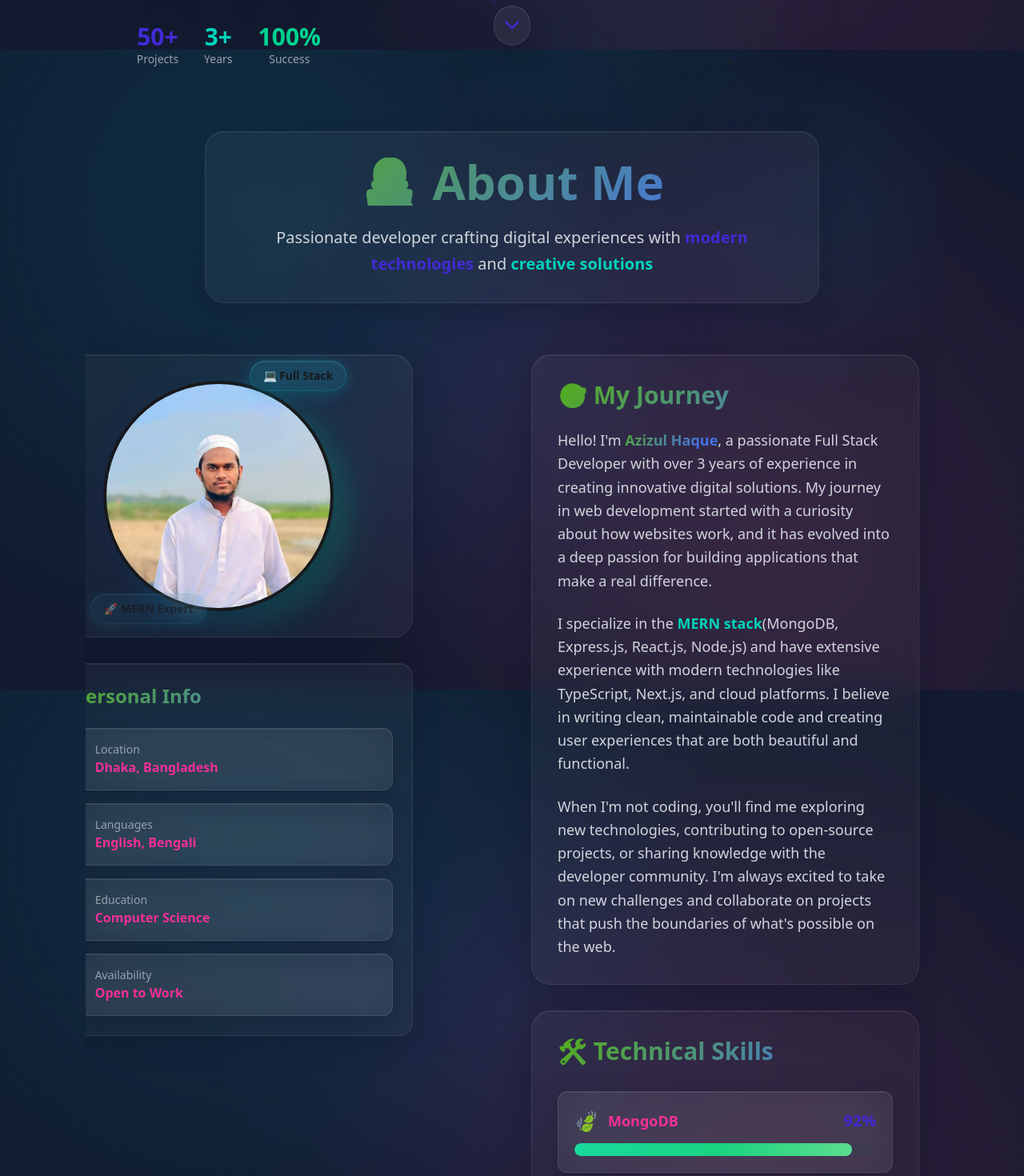
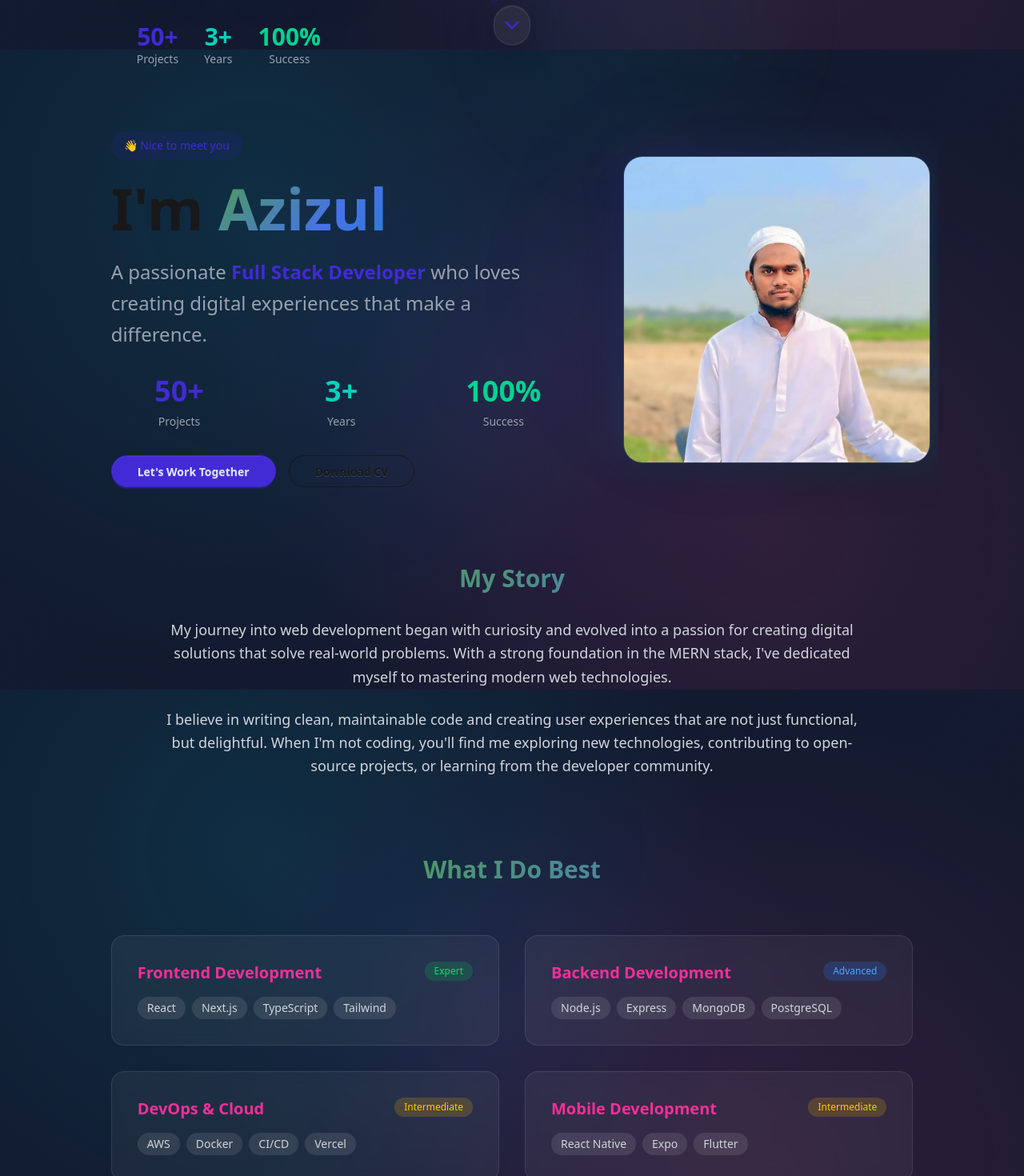
Before and after one commit to Azizul-haque1/my-portfolio, a React (Vite) app: page / in a window 1280 px wide. Shown: the part 738-2208 px from the top of the page at 80% size. Built offline with nearby package versions, Linux system fonts and the light colour scheme.

Commit message:
about section modify

```diff
--- a/src/components/About.jsx
+++ b/src/components/About.jsx
@@ -15,247 +15,209 @@ export default function About() {
     }, []);
 
     const skills = [
-        { name: "MongoDB", value: 92, icon: "🍃", color: "from-emerald-400 to-green-500" },
-        { name: "Express.js", value: 88, icon: "⚡", color: "from-yellow-400 to-orange-500" },
-        { name: "React.js", value: 95, icon: "⚛️", color: "from-cyan-400 to-blue-500" },
-        { name: "Node.js", value: 90, icon: "🟢", color: "from-green-400 to-emerald-500" },
-        { name: "TypeScript", value: 85, icon: "📘", color: "from-blue-400 to-indigo-500" },
-        { name: "Next.js", value: 87, icon: "▲", color: "from-gray-400 to-slate-600" },
-    ];
-
-    const achievements = [
-        { number: "50+", label: "Projects Completed", icon: "🚀" },
-        { number: "3+", label: "Years Experience", icon: "⏰" },
-        { number: "100%", label: "Client Satisfaction", icon: "⭐" },
-        { number: "24/7", label: "Support Available", icon: "🛠️" }
-    ];
-
-    const personalInfo = [
-        { label: "Location", value: "Dhaka, Bangladesh", icon: "📍" },
-        { label: "Languages", value: "English, Bengali", icon: "🌐" },
-        { label: "Education", value: "Computer Science", icon: "🎓" },
-        { label: "Availability", value: "Open to Work", icon: "💼" }
+        { name: "Frontend Development", level: "Expert", technologies: ["React", "Next.js", "TypeScript", "Tailwind"] },
+        { name: "Backend Development", level: "Advanced", technologies: ["Node.js", "Express", "MongoDB", "PostgreSQL"] },
+        { name: "DevOps & Cloud", level: "Intermediate", technologies: ["AWS", "Docker", "CI/CD", "Vercel"] },
+        { name: "Mobile Development", level: "Intermediate", technologies: ["React Native", "Expo", "Flutter"] }
     ];
 
     return (
         <section id="about" className="py-20 relative overflow-hidden">
             {/* Background Elements */}
-            <div className="absolute top-10 right-10 w-72 h-72 bg-gradient-to-r from-primary/8 to-accent/8 rounded-full blur-3xl"></div>
-            <div className="absolute bottom-10 left-10 w-64 h-64 bg-gradient-to-r from-info/8 to-success/8 rounded-full blur-2xl"></div>
+            <div className="absolute top-20 right-20 w-96 h-96 bg-gradient-to-r from-primary/5 to-accent/5 rounded-full blur-3xl"></div>
+            <div className="absolute bottom-20 left-20 w-80 h-80 bg-gradient-to-r from-info/5 to-success/5 rounded-full blur-3xl"></div>
 
-            <div className="container mx-auto px-6 relative z-10">
+            <div className="max-w-7xl mx-auto px-6 lg:px-8 relative z-10">
 
-                {/* Section Header */}
+                {/* Hero Section */}
+                <div className="grid lg:grid-cols-5 gap-16 items-center mb-24">
+
+                    {/* Left Content - 3 columns */}
+                    <div className="lg:col-span-3 space-y-8">
+                        <motion.div
+                            initial={{ opacity: 0, x: -50 }}
+                            whileInView={{ opacity: 1, x: 0 }}
+                            transition={{ duration: 0.8 }}
+                        >
+                            <div className="inline-block px-4 py-2 bg-primary/10 text-primary rounded-full text-sm font-medium mb-6">
+                                👋 Nice to meet you
+                            </div>
+
+                            <h2 className="text-5xl lg:text-7xl font-bold mb-6">
+                                I'm <span className="text-gradient">Azizul</span>
+                            </h2>
+
+                            <p className="text-2xl text-gray-400 mb-8 leading-relaxed">
+                                A passionate <span className="text-primary font-semibold">Full Stack Developer</span> who
+                                loves creating digital experiences that make a difference.
+                            </p>
+                        </motion.div>
+
+                        <motion.div
+                            initial={{ opacity: 0, y: 30 }}
+                            whileInView={{ opacity: 1, y: 0 }}
+                            transition={{ duration: 0.8, delay: 0.2 }}
+                            className="grid grid-cols-3 gap-8"
+                        >
+                            <div className="text-center">
+                                <div className="text-4xl font-bold text-primary mb-2">50+</div>
+                                <div className="text-gray-400 text-sm">Projects</div>
+                            </div>
+                            <div className="text-center">
+                                <div className="text-4xl font-bold text-accent mb-2">3+</div>
+                                <div className="text-gray-400 text-sm">Years</div>
+                            </div>
+                            <div className="text-center">
+                                <div className="text-4xl font-bold text-success mb-2">100%</div>
+                                <div className="text-gray-400 text-sm">Success</div>
+                            </div>
+                        </motion.div>
+
+                        <motion.div
+                            initial={{ opacity: 0, y: 30 }}
+                            whileInView={{ opacity: 1, y: 0 }}
+                            transition={{ duration: 0.8, delay: 0.4 }}
+                            className="flex gap-4"
+                        >
+                            <motion.button
+                                whileHover={{ scale: 1.05 }}
+                                whileTap={{ scale: 0.95 }}
+                                className="btn btn-primary px-8 py-3 rounded-full font-semibold"
+                            >
+                                Let's Work Together
+                            </motion.button>
+
+                            <motion.button
+                                whileHover={{ scale: 1.05 }}
+                                whileTap={{ scale: 0.95 }}
+                                className="btn btn-outline px-8 py-3 rounded-full font-semibold"
+                            >
+                                Download CV
+                            </motion.button>
+                        </motion.div>
+                    </div>
+
+                    {/* Right Image - 2 columns */}
+                    <div className="lg:col-span-2">
+                        <motion.div
+                            ref={imageRef}
+                            initial={{ opacity: 0, scale: 0.8 }}
+                            whileInView={{ opacity: 1, scale: 1 }}
+                            transition={{ duration: 0.8 }}
+                            className="relative"
+                        >
+                            <div className="relative w-80 h-80 lg:w-96 lg:h-96 mx-auto">
+                                <div className="absolute inset-0 bg-gradient-to-br from-primary/20 to-accent/20 rounded-3xl blur-xl"></div>
+                                <div className="relative w-full h-full rounded-3xl overflow-hidden border border-white/10 shadow-2xl">
+                                    <img
+                                        src={ahPHoto}
+                                        alt="Azizul Haque"
+                                        className="w-full h-full object-cover"
+                                    />
+                                </div>
+                            </div>
+                        </motion.div>
+                    </div>
+                </div>
+
+                {/* About Story */}
                 <motion.div
-                    initial={{ opacity: 0, y: -30 }}
+                    initial={{ opacity: 0, y: 50 }}
                     whileInView={{ opacity: 1, y: 0 }}
-                    transition={{ duration: 0.6 }}
-                    className="text-center mb-16"
+                    transition={{ duration: 0.8 }}
+                    className="max-w-4xl mx-auto text-center mb-24"
                 >
-                    <div className="glass-card p-8 rounded-3xl max-w-3xl mx-auto">
-                        <h2 className="text-6xl font-bold text-gradient mb-6">
-                            👨‍💻 About Me
-                        </h2>
-                        <p className="text-gray-300 text-xl leading-relaxed">
-                            Passionate developer crafting digital experiences with
-                            <span className="text-primary font-semibold"> modern technologies</span> and
-                            <span className="text-accent font-semibold"> creative solutions</span>
+                    <h3 className="text-3xl font-bold text-gradient mb-8">My Story</h3>
+                    <div className="text-lg text-gray-300 leading-relaxed space-y-6">
+                        <p>
+                            My journey into web development began with curiosity and evolved into a passion for creating
+                            digital solutions that solve real-world problems. With a strong foundation in the
+                            MERN stack, I've dedicated myself to mastering modern web technologies.
+                        </p>
+                        <p>
+                            I believe in writing clean, maintainable code and creating user experiences that are not
+                            just functional, but delightful. When I'm not coding, you'll find me exploring new
+                            technologies, contributing to open-source projects, or learning from the developer community.
                         </p>
                     </div>
                 </motion.div>
 
-                {/* Main Content Grid */}
-                <div className="grid lg:grid-cols-2 gap-12 items-start mb-16">
+                {/* Skills Section */}
+                <div className="mb-24">
+                    <motion.h3
+                        initial={{ opacity: 0, y: 30 }}
+                        whileInView={{ opacity: 1, y: 0 }}
+                        transition={{ duration: 0.6 }}
+                        className="text-3xl font-bold text-center text-gradient mb-16"
+                    >
+                        What I Do Best
+                    </motion.h3>
 
-                    {/* Left Side - Image and Personal Info */}
-                    <motion.div
-                        ref={imageRef}
-                        initial={{ x: -100, opacity: 0 }}
-                        whileInView={{ x: 0, opacity: 1 }}
-                        transition={{ duration: 0.8 }}
-                        className="space-y-8"
-                    >
-                        {/* Profile Image */}
-                        <div className="glass-card p-8 rounded-3xl">
-                            <div className="relative mx-auto w-fit">
-                                {/* Animated rings */}
-                                <div className="absolute inset-0 w-80 h-80 bg-gradient-to-r from-primary/20 to-accent/20 rounded-full blur-xl animate-pulse"></div>
-                                <div className="absolute inset-4 w-72 h-72 bg-gradient-to-r from-info/15 to-success/15 rounded-full blur-lg animate-pulse" style={{animationDelay: '1s'}}></div>
-
-                                <div className="relative w-72 h-72 rounded-full overflow-hidden border-4 border-gradient-to-r from-primary to-accent shadow-2xl">
-                                    <img
-                                        src={ahPHoto}
-                                        alt="Azizul Haque"
-                                        className="w-full h-full object-cover hover:scale-110 transition-transform duration-700"
-                                    />
+                    <div className="grid md:grid-cols-2 gap-8">
+                        {skills.map((skill, index) => (
+                            <motion.div
+                                key={index}
+                                initial={{ opacity: 0, y: 30 }}
+                                whileInView={{ opacity: 1, y: 0 }}
+                                transition={{ duration: 0.6, delay: index * 0.1 }}
+                                className="p-8 rounded-2xl bg-white/5 backdrop-blur-sm border border-white/10
+                                         hover:bg-white/10 transition-all duration-300 group"
+                            >
+                                <div className="flex justify-between items-start mb-4">
+                                    <h4 className="text-xl font-semibold text-secondary">{skill.name}</h4>
+                                    <span className={`px-3 py-1 rounded-full text-xs font-medium ${
+                                        skill.level === 'Expert' ? 'bg-green-500/20 text-green-400' :
+                                        skill.level === 'Advanced' ? 'bg-blue-500/20 text-blue-400' :
+                                        'bg-yellow-500/20 text-yellow-400'
+                                    }`}>
+                                        {skill.level}
+                                    </span>
                                 </div>
 
-                                {/* Floating badges */}
-                                <div className="absolute -top-4 -right-4 glass-button px-4 py-2 rounded-full text-sm font-semibold animate-bounce">
-                                    💻 Full Stack
+                                <div className="flex flex-wrap gap-2">
+                                    {skill.technologies.map((tech, techIndex) => (
+                                        <span
+                                            key={techIndex}
+                                            className="px-3 py-1 bg-white/10 text-gray-300 rounded-full text-sm
+                                                     group-hover:bg-primary/20 group-hover:text-primary transition-all duration-300"
+                                        >
+                                            {tech}
+                                        </span>
+                                    ))}
                                 </div>
-                                <div className="absolute -bottom-4 -left-4 glass-button px-4 py-2 rounded-full text-sm font-semibold animate-pulse">
-                                    🚀 MERN Expert
-                                </div>
-                            </div>
-                        </div>
-
-                        {/* Personal Information */}
-                        <div className="glass-card p-6 rounded-2xl">
-                            <h3 className="text-2xl font-bold text-gradient mb-6">📋 Personal Info</h3>
-                            <div className="grid grid-cols-1 gap-4">
-                                {personalInfo.map((info, index) => (
-                                    <motion.div
-                                        key={index}
-                                        initial={{ opacity: 0, x: -20 }}
-                                        whileInView={{ opacity: 1, x: 0 }}
-                                        transition={{ delay: index * 0.1, duration: 0.5 }}
-                                        className="glass p-4 rounded-xl flex items-center gap-4 hover:glass-button transition-all duration-300"
-                                    >
-                                        <span className="text-2xl">{info.icon}</span>
-                                        <div>
-                                            <div className="text-sm text-gray-400">{info.label}</div>
-                                            <div className="text-secondary font-semibold">{info.value}</div>
-                                        </div>
-                                    </motion.div>
-                                ))}
-                            </div>
-                        </div>
-                    </motion.div>
-
-                    {/* Right Side - About Text and Skills */}
-                    <motion.div
-                        initial={{ y: 50, opacity: 0 }}
-                        whileInView={{ y: 0, opacity: 1 }}
-                        transition={{ duration: 0.8 }}
-                        className="space-y-8"
-                    >
-                        {/* About Description */}
-                        <div className="glass-card p-8 rounded-3xl">
-                            <h3 className="text-3xl font-bold text-gradient mb-6">
-                                🎯 My Journey
-                            </h3>
-
-                            <div className="space-y-6 text-gray-300 text-lg leading-relaxed">
-                                <p>
-                                    Hello! I'm <span className="text-primary font-semibold text-gradient">Azizul Haque</span>,
-                                    a passionate Full Stack Developer with over 3 years of experience in creating
-                                    innovative digital solutions. My journey in web development started with a curiosity
-                                    about how websites work, and it has evolved into a deep passion for building
-                                    applications that make a real difference.
-                                </p>
-
-                                <p>
-                                    I specialize in the <span className="text-accent font-semibold">MERN stack</span>
-                                    (MongoDB, Express.js, React.js, Node.js) and have extensive experience with
-                                    modern technologies like TypeScript, Next.js, and cloud platforms. I believe in
-                                    writing clean, maintainable code and creating user experiences that are both
-                                    beautiful and functional.
-                                </p>
-
-                                <p>
-                                    When I'm not coding, you'll find me exploring new technologies, contributing to
-                                    open-source projects, or sharing knowledge with the developer community. I'm
-                                    always excited to take on new challenges and collaborate on projects that push
-                                    the boundaries of what's possible on the web.
-                                </p>
-                            </div>
-                        </div>
-
-                        {/* Technical Skills */}
-                        <div className="glass-card p-8 rounded-3xl">
-                            <h3 className="text-3xl font-bold text-gradient mb-8">🛠️ Technical Skills</h3>
-                            <div className="space-y-6">
-                                {skills.map((skill, i) => (
-                                    <motion.div
-                                        key={i}
-                                        initial={{ opacity: 0, x: -20 }}
-                                        whileInView={{ opacity: 1, x: 0 }}
-                                        transition={{ delay: i * 0.1, duration: 0.5 }}
-                                        className="glass p-5 rounded-xl hover:glass-card transition-all duration-300 group"
-                                    >
-                                        <div className="flex justify-between items-center mb-3">
-                                            <span className="font-bold text-secondary flex items-center gap-3 text-lg">
-                                                <span className="text-2xl group-hover:animate-bounce">{skill.icon}</span>
-                                                {skill.name}
-                                            </span>
-                                            <span className="text-primary font-bold text-xl">
-                                                {skill.value}%
-                                            </span>
-                                        </div>
-
-                                        <div className="w-full bg-gray-700/30 rounded-full h-4 overflow-hidden">
-                                            <motion.div
-                                                initial={{ width: 0 }}
-                                                whileInView={{ width: `${skill.value}%` }}
-                                                transition={{ delay: i * 0.1 + 0.3, duration: 1.2, ease: "easeOut" }}
-                                                className={`h-full bg-gradient-to-r ${skill.color} rounded-full relative overflow-hidden`}
-                                            >
-                                                <div className="absolute inset-0 bg-white/20 animate-pulse"></div>
-                                                <div className="absolute inset-0 bg-gradient-to-r from-transparent via-white/30 to-transparent animate-shimmer"></div>
-                                            </motion.div>
-                                        </div>
-                                    </motion.div>
-                                ))}
-                            </div>
-                        </div>
-                    </motion.div>
-                </div>
-
-                {/* Achievements Section */}
-                <motion.div
-                    initial={{ opacity: 0, y: 30 }}
-                    whileInView={{ opacity: 1, y: 0 }}
-                    transition={{ duration: 0.8 }}
-                    className="glass-card p-8 rounded-3xl"
-                >
-                    <h3 className="text-3xl font-bold text-gradient text-center mb-8">🏆 Achievements</h3>
-                    <div className="grid grid-cols-2 md:grid-cols-4 gap-6">
-                        {achievements.map((achievement, index) => (
-                            <motion.div
-                                key={index}
-                                initial={{ opacity: 0, scale: 0.8 }}
-                                whileInView={{ opacity: 1, scale: 1 }}
-                                whileHover={{ scale: 1.05, y: -5 }}
-                                transition={{ delay: index * 0.1, duration: 0.5 }}
-                                className="glass-card p-6 rounded-2xl text-center group"
-                            >
-                                <div className="text-4xl mb-3 group-hover:animate-bounce">{achievement.icon}</div>
-                                <div className="text-3xl font-bold text-primary mb-2">{achievement.number}</div>
-                                <div className="text-sm text-gray-400 font-medium">{achievement.label}</div>
                             </motion.div>
                         ))}
                     </div>
-                </motion.div>
+                </div>
 
                 {/* Call to Action */}
                 <motion.div
                     initial={{ opacity: 0, y: 30 }}
                     whileInView={{ opacity: 1, y: 0 }}
-                    transition={{ duration: 0.6, delay: 0.8 }}
-                    className="text-center mt-12"
+                    transition={{ duration: 0.8 }}
+                    className="text-center"
                 >
-                    <div className="glass-card p-8 rounded-3xl max-w-2xl mx-auto">
+                    <div className="max-w-2xl mx-auto p-8 rounded-2xl bg-white/5 backdrop-blur-sm border border-white/10">
                         <h3 className="text-3xl font-bold text-gradient mb-4">
-                            Ready to Work Together?
+                            Ready to Build Something Amazing?
                         </h3>
                         <p className="text-gray-300 mb-6 text-lg">
-                            Let's bring your ideas to life with cutting-edge technology and creative solutions.
+                            Let's collaborate and bring your ideas to life with modern web technologies.
                         </p>
                         <div className="flex flex-col sm:flex-row gap-4 justify-center">
                             <motion.button
                                 whileHover={{ scale: 1.05 }}
                                 whileTap={{ scale: 0.95 }}
-                                className="btn btn-primary btn-glow glass-button px-8 py-3 rounded-full text-lg font-semibold"
+                                className="btn btn-primary btn-glow px-8 py-3 rounded-full font-semibold"
                             >
-                                💼 Hire Me
+                                Start a Project
                             </motion.button>
                             <motion.button
                                 whileHover={{ scale: 1.05 }}
                                 whileTap={{ scale: 0.95 }}
-                                className="btn btn-outline glass px-8 py-3 rounded-full text-lg font-semibold hover:glass-button"
+                                className="btn btn-outline px-8 py-3 rounded-full font-semibold"
                             >
-                                📄 Download CV
+                                View My Work
                             </motion.button>
                         </div>
                     </div>
```
